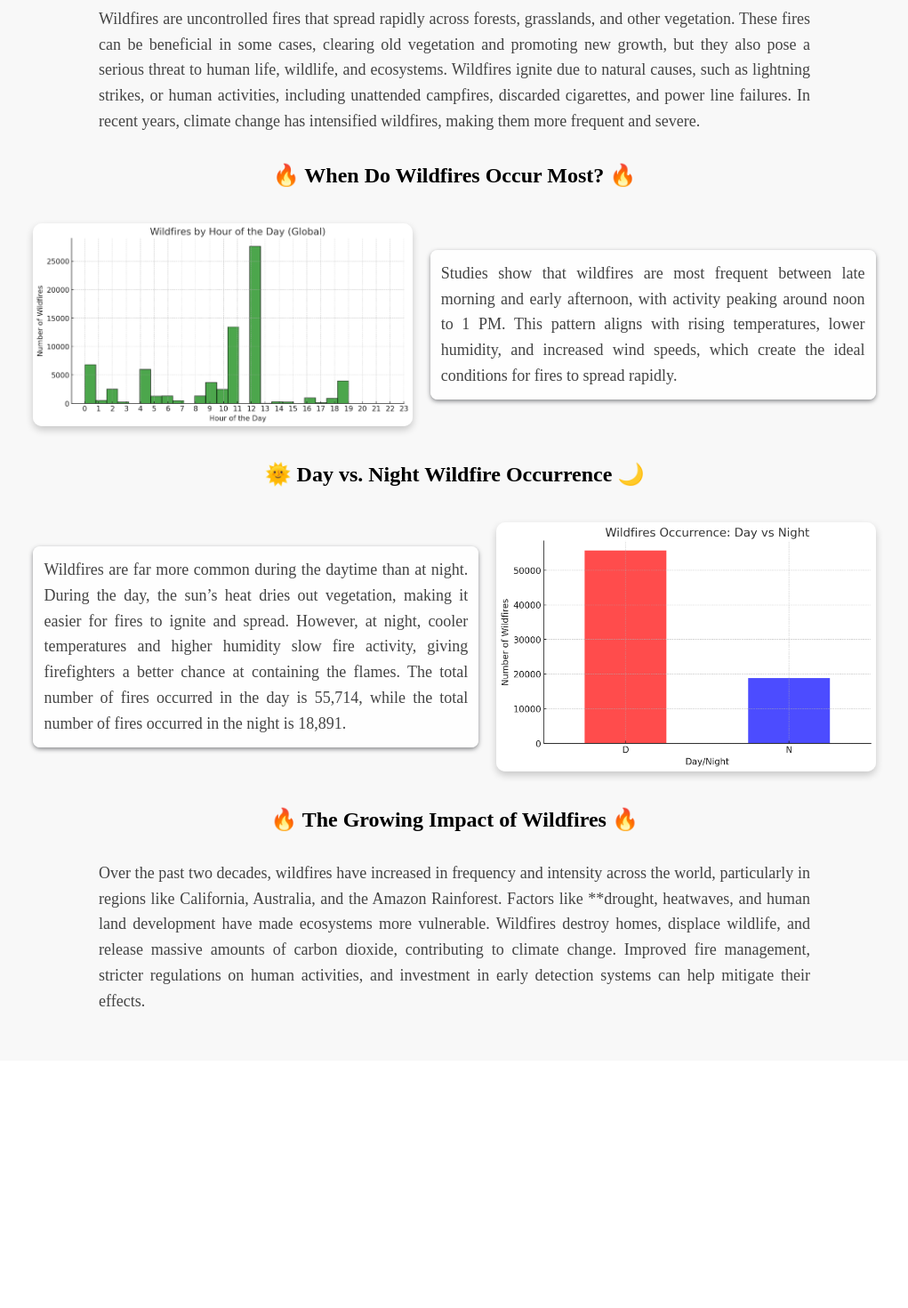
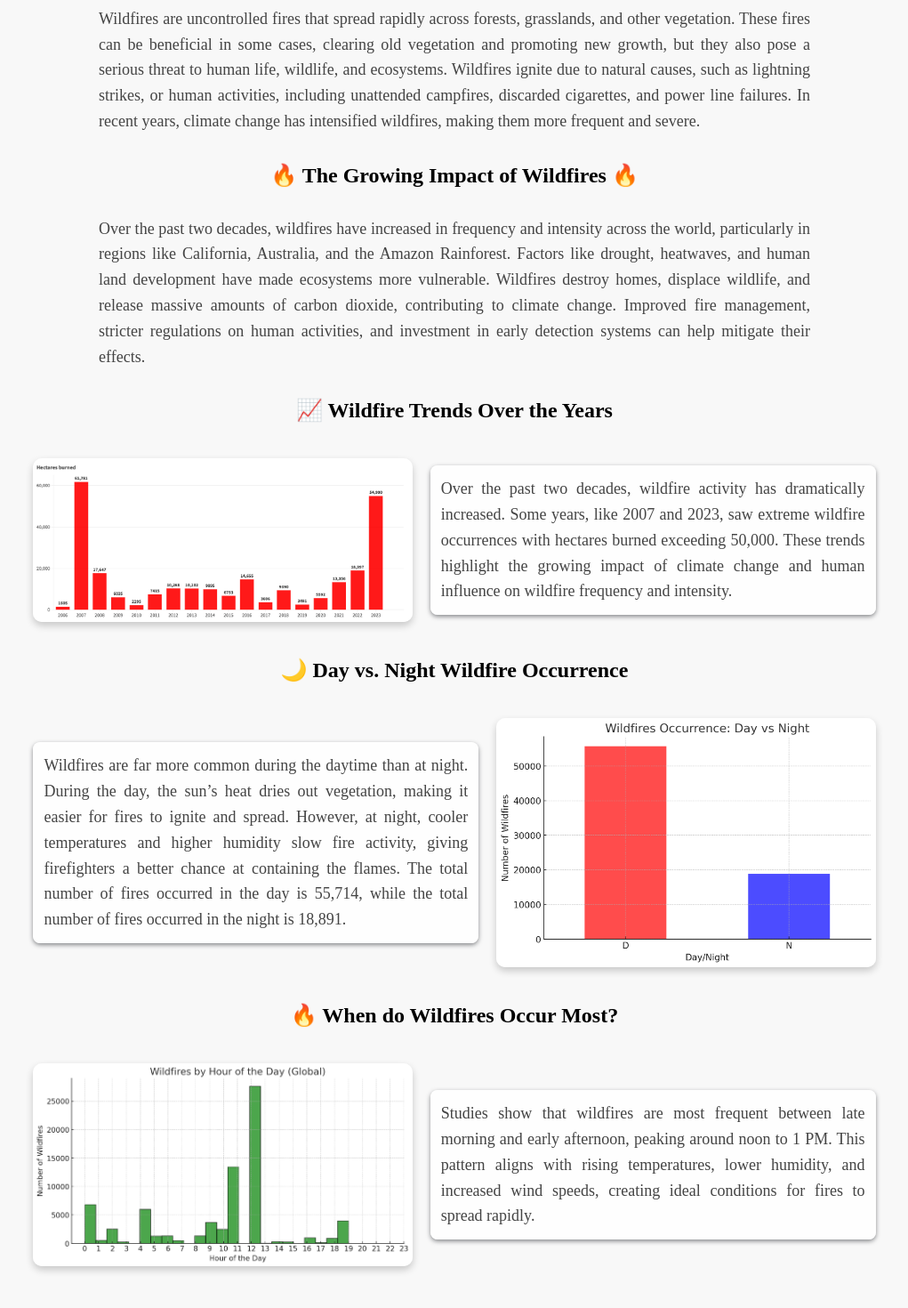
Before and after one commit to dakhilram/FS, a React (Vite) app: page /#/nature/wildfire in a window 1280 px wide. Shown: the part 690-2160 px from the top of the page at 89% size, without its empty margins (129-1150 px from the left). Before the commit the page ends 1890 px from the top, so only its background shows below. Built offline with nearby package versions, Linux system fonts and the light colour scheme; sample sign-in values are in the browser's storage.

Commit message:
updated wildfire

```diff
--- a/src/pages/Wildfire.jsx
+++ b/src/pages/Wildfire.jsx
@@ -3,58 +3,73 @@ import "../styles/WildFire.css";
 import wildfireImage from "../assets/wf.jpg";
 import wildhour from "../assets/wildfire/wildfiresbyhour.png";
 import wildoccu from "../assets/wildfire/fireoccurrence.png";
+import wildfireTrend from "../assets/wildfire/WildFiretrend.png"; // ✅ Import new image
 
 const Wildfire = () => {
   return (
     <div className="nature-page">
-      <h1>🔥 WILDFIRES 🔥</h1>
-      {/* Main Wildfire Image */}
+      <h1>🌲🔥 WILDFIRES 🔥🌲</h1>
+      {/* Main Image */}
       <img src={wildfireImage} alt="Wildfire" className="nature-image" />
+
       <p className="intro-text">
-        Wildfires are uncontrolled fires that spread rapidly across forests, grasslands, and other vegetation.
-        These fires can be beneficial in some cases, clearing old vegetation and promoting new growth,
-        but they also pose a serious threat to human life, wildlife, and ecosystems.
-        Wildfires ignite due to natural causes, such as lightning strikes, or human activities,
-        including unattended campfires, discarded cigarettes, and power line failures.
-        In recent years, climate change has intensified wildfires, making them more frequent and severe.
+      Wildfires are uncontrolled fires that spread rapidly across forests, grasslands, and other vegetation.
+      These fires can be beneficial in some cases, clearing old vegetation and promoting new growth, but they also pose a serious threat to human
+      life, wildlife, and ecosystems. Wildfires ignite due to natural causes, such as lightning strikes, or human activities,
+      including unattended campfires, discarded cigarettes, and power line failures. In recent years, climate change has intensified wildfires,
+      making them more frequent and severe.
       </p>
 
-
-
-      {/* Wildfire by Hour Chart - Left Image, Right Text */}
-      <h2>🔥 When Do Wildfires Occur Most? 🔥</h2>
-      <div className="chart-container">
-        <img src={wildhour} alt="Wildfires by Hour" className="chart-image" />
-        <p className="chart-description">
-          Studies show that wildfires are most frequent between late morning and early afternoon,
-          with activity peaking around noon to 1 PM.
-          This pattern aligns with rising temperatures, lower humidity, and increased wind speeds,
-          which create the ideal conditions for fires to spread rapidly.
-        </p>
-      </div>
-
-      {/* Wildfire Occurrence Chart - Right Side */}
-      <h2>🌞 Day vs. Night Wildfire Occurrence 🌙</h2>
-      <div className="chart-container right-align">
-        <p className="chart-description">
-          Wildfires are far more common during the daytime than at night.
-          During the day, the sun’s heat dries out vegetation, making it easier for fires to ignite and spread.
-          However, at night, cooler temperatures and higher humidity slow fire activity,
-          giving firefighters a better chance at containing the flames. The total number of fires occurred in the day is 55,714, while the total number of fires occurred in the night is 18,891.
-        </p>
-        <img src={wildoccu} alt="Wildfire Occurrence" className="chart-image" />
-      </div>
 
       {/* Additional Information */}
       <h2>🔥 The Growing Impact of Wildfires 🔥</h2>
       <p className="intro-text">
         Over the past two decades, wildfires have increased in frequency and intensity across the world,
         particularly in regions like California, Australia, and the Amazon Rainforest.
-        Factors like **drought, heatwaves, and human land development have made ecosystems more vulnerable.
+        Factors like drought, heatwaves, and human land development have made ecosystems more vulnerable.
         Wildfires destroy homes, displace wildlife, and release massive amounts of carbon dioxide,
         contributing to climate change. Improved fire management, stricter regulations on human activities,
         and investment in early detection systems can help mitigate their effects.
       </p>
+
+
+
+      {/* Wildfire Trend Over the Years */}
+      <h2>📈 Wildfire Trends Over the Years</h2>
+      <div className="chart-container">
+        <img src={wildfireTrend} alt="Wildfire Trend" className="chart-image" />
+        <p className="chart-description">
+          Over the past two decades, wildfire activity has dramatically increased. Some years, like 2007 and 2023,
+          saw extreme wildfire occurrences with hectares burned exceeding 50,000. These trends highlight the growing impact
+          of climate change and human influence on wildfire frequency and intensity.
+        </p>
+      </div>
+
+      {/* Wildfire Occurrence - Day vs Night */}
+      <h2>🌙 Day vs. Night Wildfire Occurrence</h2>
+      <div className="chart-container right-align">
+        <p className="chart-description">
+        Wildfires are far more common during the daytime than at night.
+        During the day, the sun’s heat dries out vegetation, making it easier for fires to ignite and spread. However, at night,
+        cooler temperatures and higher humidity slow fire activity, giving firefighters a better chance at containing the flames.
+        The total number of fires occurred in the day is 55,714, while the total number of fires occurred in the night is 18,891.
+        </p>
+        <img src={wildoccu} alt="Wildfire Occurrence" className="chart-image" />
+      </div>
+
+      {/* Wildfire Occurrence by Hour */}
+      <h2>🔥 When do Wildfires Occur Most?</h2>
+      <div className="chart-container">
+        <img src={wildhour} alt="Wildfire by Hour" className="chart-image" />
+        <p className="chart-description">
+          Studies show that wildfires are most frequent between late morning and early afternoon, peaking around noon to 1 PM.
+          This pattern aligns with rising temperatures, lower humidity, and increased wind speeds, creating ideal conditions for fires to spread rapidly.
+        </p>
+      </div>
+
+
+
+
     </div>
   );
 };
```
Also changed, not shown: src/assets/wildfire/WildFiretrend.png (added).
